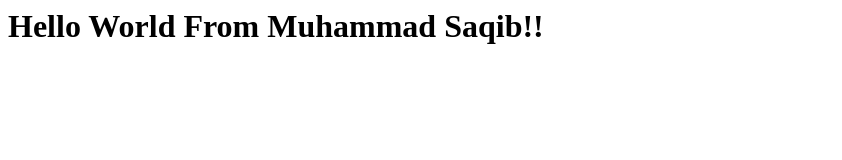
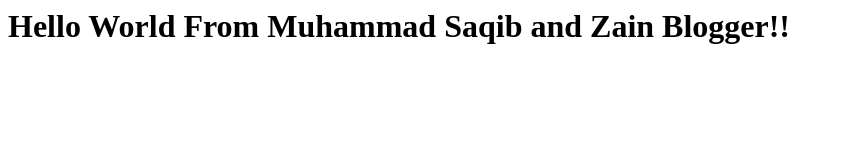
Before and after one commit to saqibsoit/ReactLearning, a plain HTML site: page index.html in a window 1280 px wide. Shown: the whole page, without its empty margins (0-842 px from the left). Drawn offline with Linux system fonts and the light colour scheme.

Commit message:
Update index.html

```diff
--- a/index.html
+++ b/index.html
@@ -5,6 +5,6 @@
 
     <body>
 
-        <h1>Hello World From Muhammad Saqib!!</h1>
+        <h1>Hello World From Muhammad Saqib and Zain Blogger!!</h1>
     </body>
     </html>
```
